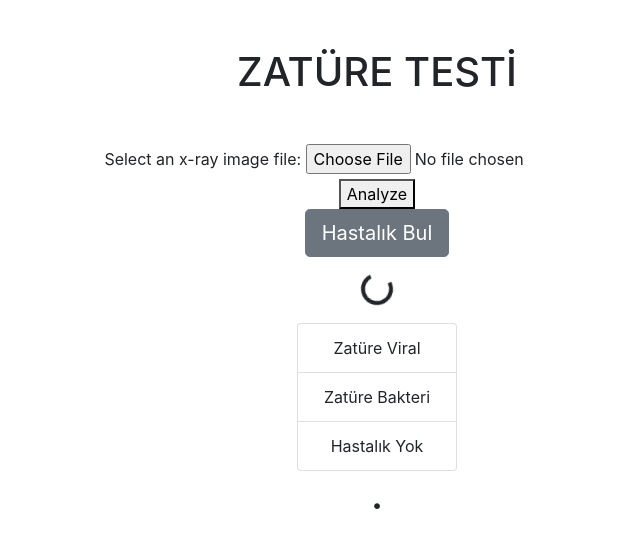
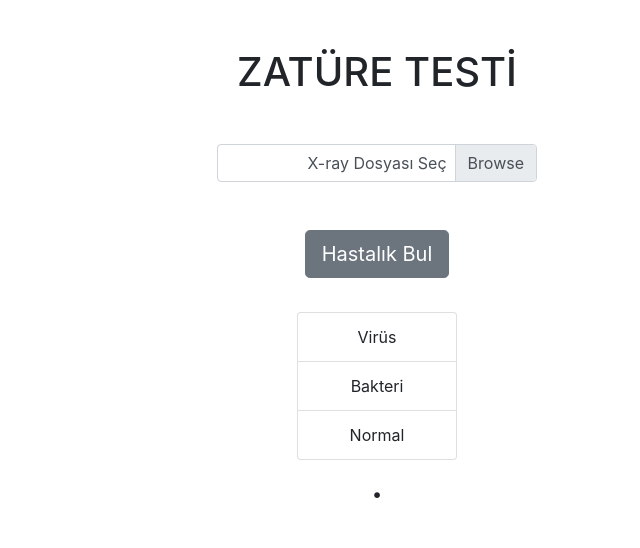
Before and after one commit to aliokn/pneumonia-detection-ai, a Flask app: page / in a window 1280 px wide. Shown: the part 56-604 px from the top of the page, without its empty margins (263-903 px from the left). Run offline with Flask 2, Linux system fonts and the light colour scheme; some libraries are stand-ins or nearby versions.

Commit message:
Add files via upload
yeni versiyon

```diff
--- a/web/templates/base.html
+++ b/web/templates/base.html
@@ -32,81 +32,49 @@
             </ul>
           </div>
         </nav>
+<!-- ana başlık -->
+    <div align="center" class="my-5" >
+        <h1>ZATÜRE TESTİ</h1>
+    </div>
+<!-- her şeyi ortalama -->
+    <div align="center " class="form-result-container mx-auto w-50" >
+<!-- dosya yükleme benim-->
+       <form id="upload-form" method="post" action="upload" enctype="multipart/form-data">
+    <div class="custom-file w-50 mb-3">
+       <input type="file" name="image" accept=".png, .jpg, .jpeg"  class="custom-file-input" id="image-upload" required>
+    <div id="analyze-button-container">
+       <label class="custom-file-label " for="upload-form">X-ray Dosyası Seç</label>
 
-<!-- ana başlık -->
-     <div align="center" class="my-5 " >
+       <button id="analyze-button" class="btn btn-secondary btn-lg my-5">Hastalık Bul</button>
+    </div>
+        <div class="invalid-feedback">Example invalid custom file feedback</div>
+    </div>
+        </form>
 
-<!--
-              <div>
-            <form id="upload-file" method="post" enctype="multipart/form-data">
-                <label for="imageUpload" class="upload-label">
-                    X ray
-                </label>
-                <input type="file" name="file" id="imageUpload" accept=".png, .jpg, .jpeg">
-                 <div class="image-section" style="display:none;">
-                <div class="img-preview">
-                    <div id="imagePreview">
-                    </div>
-                </div>
-            </div>
-
-                <div>
-                    <button type="button" class="upload-label" id="btn-predict">Predict!</button>
-                </div>
-            </form>
-
--->
-
-<h1>ZATÜRE TESTİ</h1>
-
-
-</div>
-<!-- her şeyi ortalama -->
-         <div align="center " class="mx-auto w-50" >
-<!-- yükleme dosya -->
-<!--
-       <form>
-            <div class="custom-file w-50 mb-3">
-       <input type="file" class="custom-file-input" id="validatedCustomFile" required>
-       <label class="custom-file-label" for="validatedCustomFile">Yüklenecek Dosyayı Seç</label>
-        <div class="invalid-feedback">Example invalid custom file feedback</div>
-        </div>
-        </form>
--->
-
+<!-- dosya yükleme alinin
              <div class="form-result-container">
   <form id="upload-form" method="post" action="upload" enctype="multipart/form-data">
-        <label for="imageUpload" class="upload-label">
-            Select an x-ray image file:
+        <label for="image-Upload" class="upload-label">
+            <li class="list-group-item">X-ray dosyanı seç</li>
         </label>
-
+        <br>
         <input type="file" name="image" id="image-upload" accept=".png, .jpg, .jpeg">
         <div id="analyze-button-container">
-            <button id="analyze-button">Analyze</button>
+            <button id="analyze-button" class="btn btn-secondary btn-lg mb-3">Hastalık Bul</button>
         </div>
     </form>
+</div>
+-->
+<!-- sonra hastalık bul basınca çalışacak -->
 
-
-</div>
-<!-- hastalık bul butonu -->
-
-          <button  type="button" class="btn btn-secondary btn-lg mb-3">Hastalık Bul</button>
-
-
-<!-- sonra hastalık bul basınca çalışacak-->
-           <div class="text-center">
-          <div class="spinner-border mb-3 tex-center" role="status">
-            <span class="sr-only">Loading...</span>
-          </div>
-        </div>
 <!-- sonra if le bağla renklendir  -->
-            <div class="mx-auto w-25" >
+    <div class="mx-auto w-25 mt-5" >
             <ul class="list-group">
-          <li class="list-group-item">Zatüre Viral </li>
-          <li class="list-group-item">Zatüre Bakteri</li>
-          <li class="list-group-item">Hastalık Yok</li>
+          <li class="list-group-item"> Virüs </li>
+          <li class="list-group-item"> Bakteri</li>
+          <li class="list-group-item"> Normal</li>
             </ul>
-         </div>
+    </div>
 
 
 
@@ -117,9 +85,8 @@
             <script src="https://cdnjs.cloudflare.com/ajax/libs/popper.js/1.14.7/umd/popper.min.js" integrity="sha384-UO2eT0CpHqdSJQ6hJty5KVphtPhzWj9WO1clHTMGa3JDZwrnQq4sF86dIHNDz0W1" crossorigin="anonymous"></script>
             <script src="https://stackpath.bootstrapcdn.com/bootstrap/4.3.1/js/bootstrap.min.js" integrity="sha384-JjSmVgyd0p3pXB1rRibZUAYoIIy6OrQ6VrjIEaFf/nJGzIxFDsf4x0xIM+B07jRM" crossorigin="anonymous"></script>
 
-          </div>
+    </div>
 
 
-</div>
 </body>
 </html>
```
Also changed, not shown: web/templates/zatüre.html (+7 -6 lines), web/templates/index.html (line endings or trailing spaces).
